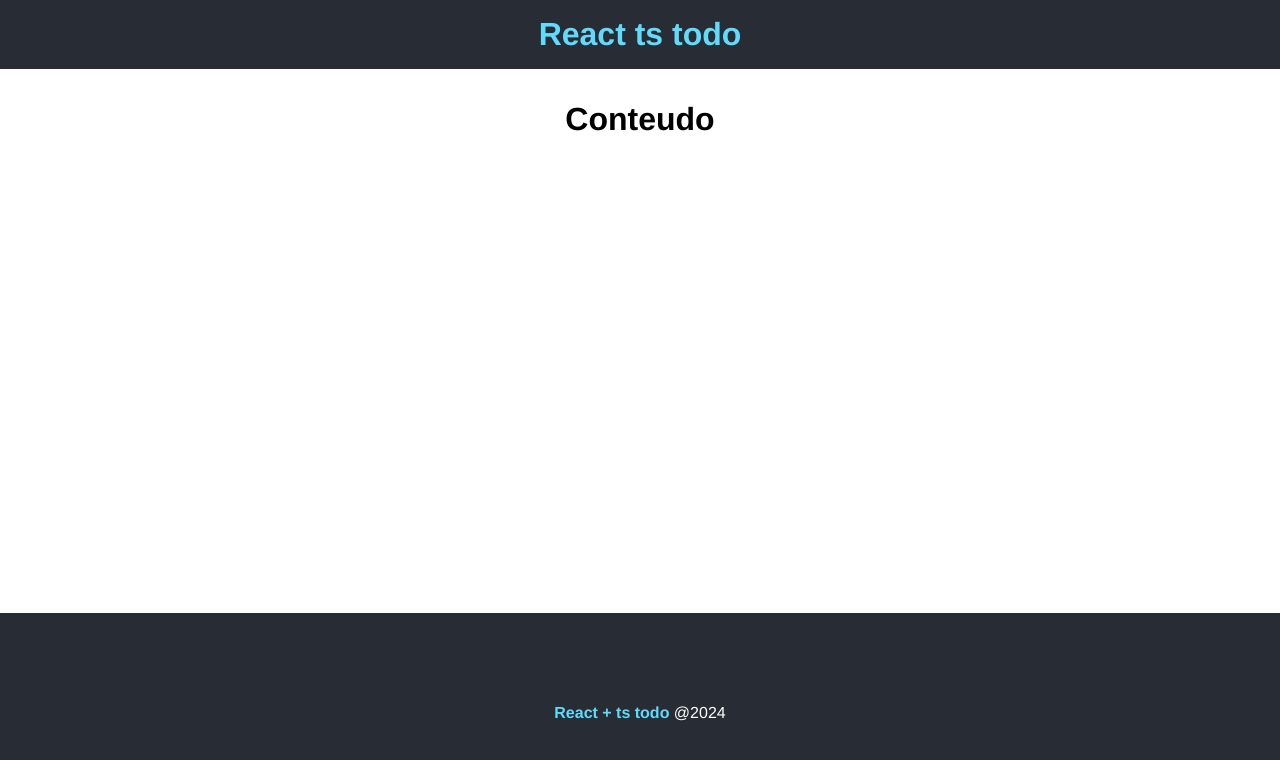
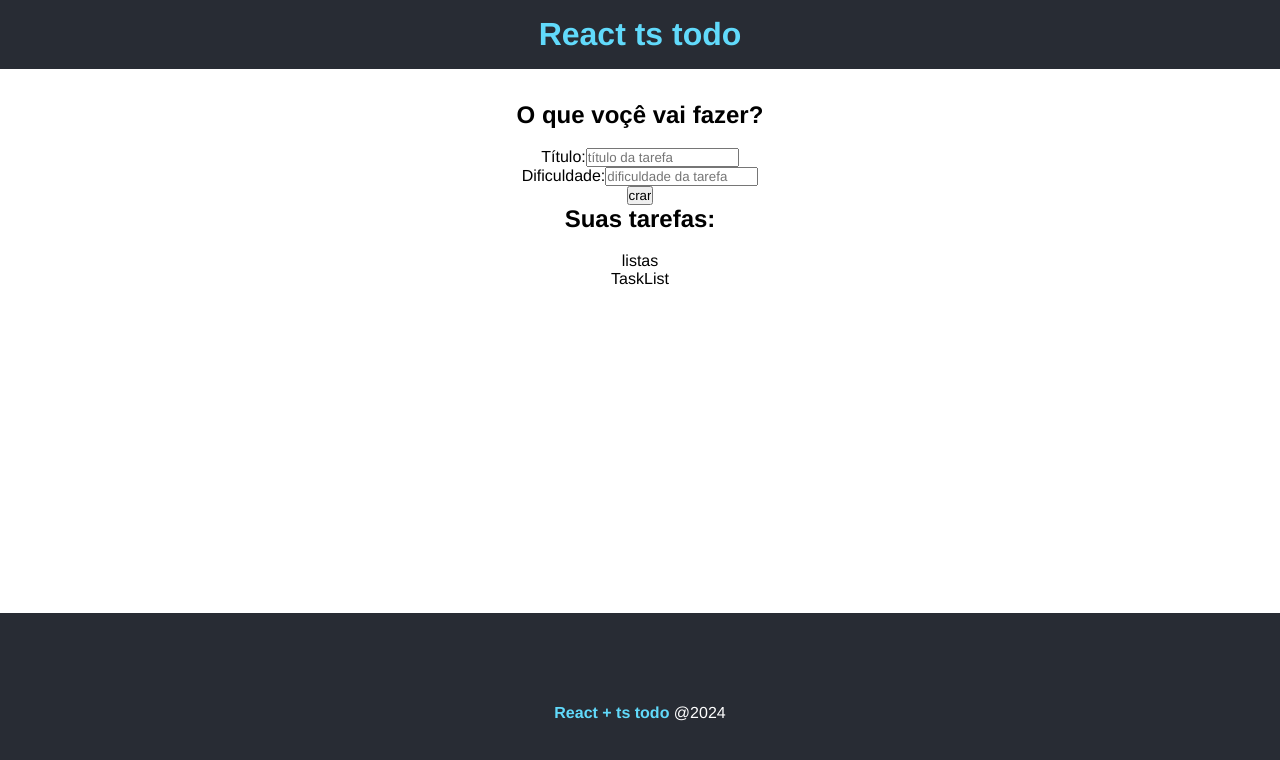
Before and after one commit to Dannick10/todolistwithTypescript, a React (Vite) app: page / in a window 1280 px wide. Shown: the top 760 px of the page. Built offline with nearby package versions, Linux system fonts and the light colour scheme.

Commit message:
components

```diff
--- a/package.json
+++ b/package.json
@@ -10,6 +10,7 @@
     "preview": "vite preview"
   },
   "dependencies": {
+    "bootstrap-icons": "^1.11.3",
     "react": "^18.2.0",
     "react-dom": "^18.2.0"
   },
--- a/src/App.tsx
+++ b/src/App.tsx
@@ -3,6 +3,8 @@
 
 import Header from './components/Header'
 import Footer from './components/Footer'
+import Taskform from './components/Taskform'
+import TaskList from './components/TaskList'
 
 function App() {
   const [count, setCount] = useState(0)
@@ -12,7 +14,15 @@
       <div>
       <Header />
       <main className="main">
-        <h1>Conteudo</h1>
+          <div>
+            <h2>O que voçê vai fazer?</h2>
+            <Taskform btnText='crar' />
+          </div>
+          <div>
+            <h2>Suas tarefas:</h2>
+            <p>listas</p>
+            <TaskList/>
+          </div>
       </main>
       <Footer />
 
--- a/src/components/Footer.tsx
+++ b/src/components/Footer.tsx
@@ -1,9 +1,7 @@
 import React from 'react'
 import styles from './Footer.module.css'
 
-type Props = {}
-
-const Footer = (props: Props) => {
+const Footer = () => {
   return (
     <footer className={styles.footer}>
     <p>
--- a/src/components/Header.tsx
+++ b/src/components/Header.tsx
@@ -1,9 +1,7 @@
 import React from 'react'
 import styles from './Header.module.css'
 
-type Props = {}
-
-const Header = (props: Props) => {
+const Header = () => {
   return (
     <header className={styles.header}>
     <h1>React ts todo</h1>
--- /dev/null
+++ b/src/components/TaskList.tsx
@@ -0,0 +1,11 @@
+import React from 'react'
+
+type Props = {}
+
+const TaskList = (props: Props) => {
+  return (
+    <div>TaskList</div>
+  )
+}
+
+export default TaskList
--- /dev/null
+++ b/src/components/Taskform.tsx
@@ -0,0 +1,23 @@
+import React from 'react'
+
+interface Props {
+    btnText: string
+}
+
+const Taskform = ({btnText}: Props) => {
+  return (
+    <form>
+        <div>
+            <label htmlFor="title">Título:</label>
+            <input type="text" name='title' placeholder='título da tarefa' />
+        </div>
+        <div>
+            <label htmlFor="difficulty">Dificuldade:</label>
+            <input type="text" name='difficulty' placeholder='dificuldade da tarefa' />
+        </div>
+        <input type="submit" value={btnText} />
+    </form>
+  )
+}
+
+export default Taskform
```
Also changed, not shown: 1 other file (tests, documents, lock files or other folders).
